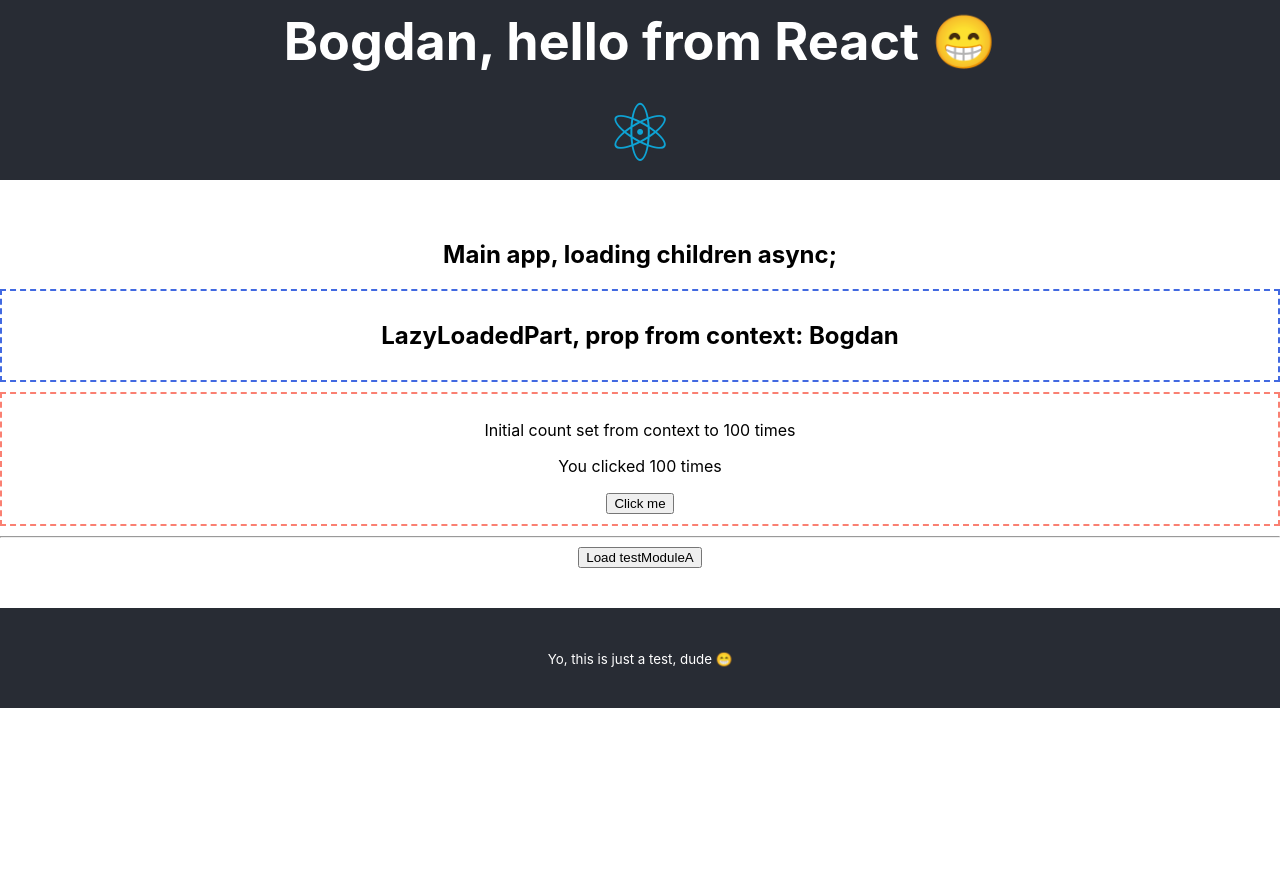
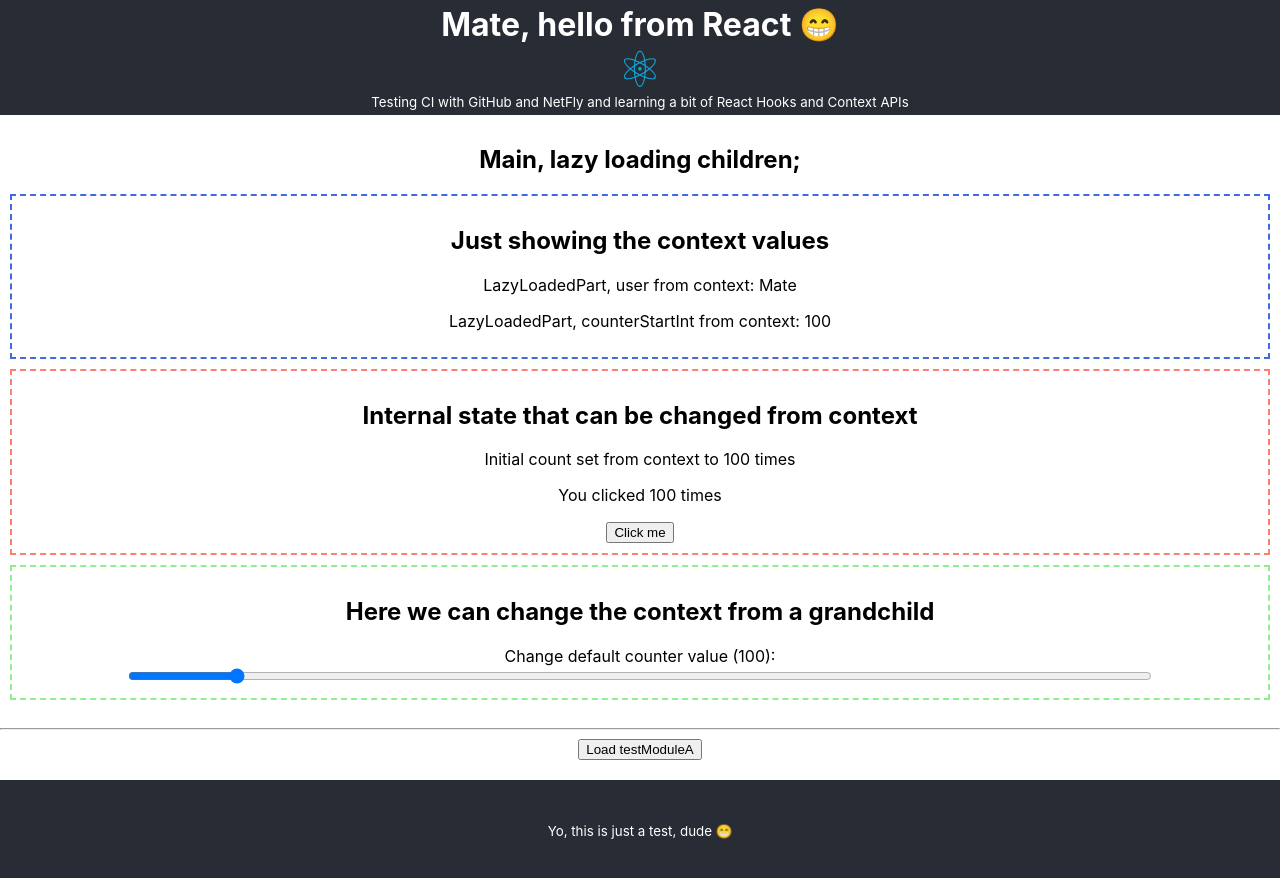
Before and after one commit to BogdanCerovac/NetFly-beta-test, a React (Create React App) app: page / in a window 1280 px wide. Before the commit the page ends 800 px from the top, so only its background shows below. Built offline with nearby package versions, Linux system fonts and the light colour scheme.

Commit message:
Added some visual and textual improvements

```diff
--- a/src/App.css
+++ b/src/App.css
@@ -1,6 +1,7 @@
 body,html,
 #root{
   height:100%;
+  font-size:16px;
 }
 
 .App {
@@ -15,17 +16,18 @@ body,html,
   flex-direction: column;
   align-items: center;
   justify-content: center;
-  font-size: calc(10px + 2vmin);
+  font-size: 1rem;
   color: white;
+  padding:5px 0;
 }
 
 .App-header h1{
-  margin:10px 0;
+  margin: 0;
 }
 
 .App-main{
-  padding:20px 0;
-  margin:20px 0;
+  padding:0;
+  margin:0;
 }
 
 .App-footer{
--- a/src/App.js
+++ b/src/App.js
@@ -1,7 +1,7 @@
-import React from 'react';
+import React, {useState} from 'react';
 import './App.css';
 
-import { UserProvider } from './contexts/UserContext';
+import UserContext from './contexts/UserContext';
 
 import MainApp from './components/MainApp';
 
@@ -19,14 +19,22 @@ const handleClick = () => {
 
 function App() {
 
-  const user = { name: 'Bogdan', counterStartInt: 100 }
+  const [user, setUser] = useState("Mate");
+  const [counterStartInt, setCounterStartInt] = useState(100);
+
+  const providerValue = React.useMemo(() => ({
+    user, setUser,
+    counterStartInt, setCounterStartInt,
+  }), [user, counterStartInt]);
+
 
   return (
-    <UserProvider value={user}>
+    <UserContext.Provider value={providerValue}>
       <div className="App">
           <header className="App-header">
-            <h1>{user.name}, hello from React <span role="img" aria-label="Smiley">😁</span></h1>
-            <span role="img" aria-label="React icon" style={{fontSize: 80, color: "#0ea3d4"}}>⚛</span>
+            <h1>{user}, hello from React <span role="img" aria-label="Smiley">😁</span></h1>
+            <span role="img" aria-label="React icon" style={{fontSize: 50, color: "#0ea3d4", lineHeight: 1}}>⚛</span>
+            <small>Testing CI with GitHub and NetFly and learning a bit of React Hooks and Context APIs</small>
           </header>
 
           <main className="App-main">
@@ -43,7 +51,7 @@ function App() {
             <small>Yo, this is just a test, dude <span role="img" aria-label="Smiley">😁</span></small>
           </footer>
       </div>
-    </UserProvider>
+    </UserContext.Provider>
   );
 }
 
--- a/src/components/LazyLoadedHooked.js
+++ b/src/components/LazyLoadedHooked.js
@@ -1,23 +1,38 @@
-import React, {useState, useContext} from 'react';
+import React, {useState, useContext, useEffect} from 'react';
 
 import './LazyLoadedHooked.css';
 
-import { UserConsumer } from '../contexts/UserContext';
+import UserContext from '../contexts/UserContext';
 
 const LazyLoadedHooked =  ({props}) => {
 
-    const contextValue = useContext(UserConsumer);
+    const contextValue = useContext(UserContext.Consumer);
     console.log("LazyLoadedHooked contextValue", contextValue);
 
     const defaultLocal = 0;
 
-    const initialCount = (contextValue) ? contextValue.counterStartInt : defaultLocal;
+    let initialCountDyn = (contextValue.counterStartInt) ? contextValue.counterStartInt : defaultLocal;
 
-    const [count, setCount] = useState(initialCount);
+    const [count, setCount] = useState(contextValue.counterStartInt);
+
+    const [initialCount, setInitialCount] = useState(initialCountDyn);
+
+
+    useEffect(
+        () => {
+            setCount(parseInt(contextValue.counterStartInt))
+          return () => {
+            setInitialCount(0);
+          };
+        },
+        [contextValue.counterStartInt],
+    );
+
     return (
 
         <div className="LazyLoadedHooked">
-            {initialCount !== defaultLocal &&
+            <h2>Internal state that can be changed from context</h2>
+            {initialCount.current !== defaultLocal &&
                 <p>Initial count set from context to {count} times</p>
             }
             <p>You clicked {count} times</p>
--- /dev/null
+++ b/src/components/LazyLoadedInput.css
@@ -0,0 +1,6 @@
+.LazyLoadedInput{
+        border:2px dashed lightgreen;
+        padding: 10px;
+        margin:10px 0;
+
+}
--- /dev/null
+++ b/src/components/LazyLoadedInput.js
@@ -0,0 +1,29 @@
+import React, {useContext} from 'react';
+import './LazyLoadedInput.css';
+
+import UserContext from '../contexts/UserContext';
+
+
+const LazyLoadedInput = () => {
+
+    const contextValue = useContext(UserContext.Consumer);
+    console.log("LazyLoadedHooked contextValue", contextValue);
+
+    return(
+        <UserContext.Consumer>
+
+        {({ counterStartInt, setCounterStartInt }) => (
+            <div className="LazyLoadedInput">
+                <h2>Here we can change the context from a grandchild</h2>
+                <label>
+                    Change default counter value ({counterStartInt}):<br />
+                    <input type="range" min="0" max="999" style={{ width: "80vw", fontSize: "1.5rem" }} value={counterStartInt} onChange={e  =>  setCounterStartInt( e.target.value )}  />
+                </label>
+            </div>
+        )}
+
+        </UserContext.Consumer>
+    )
+}
+
+export default LazyLoadedInput;
--- a/src/components/LazyLoadedPart.js
+++ b/src/components/LazyLoadedPart.js
@@ -9,7 +9,13 @@ const LazyLoadedPart = () => {
     return(
         <UserConsumer>
         {props => {
-          return <div className="LazyLoadedPart"><h2>LazyLoadedPart, prop from context: {props.name}</h2></div>
+          return (
+            <div className="LazyLoadedPart">
+              <h2>Just showing the context values</h2>
+              <p>LazyLoadedPart, user from context: {props.user}</p>
+              <p>LazyLoadedPart, counterStartInt from context: {props.counterStartInt}</p>
+            </div>
+          )
         }}
       </UserConsumer>
     );
--- /dev/null
+++ b/src/components/MainApp.css
@@ -0,0 +1,3 @@
+.main-app{
+    padding:10px;
+}
--- a/src/components/MainApp.js
+++ b/src/components/MainApp.js
@@ -1,17 +1,20 @@
 import React, { Suspense } from 'react';
+import './MainApp.css';
 
 const LazyLoadedPart = React.lazy(() => import(/* webpackChunkName: "LazyLoadedPart" */ './LazyLoadedPart'));
 const LazyLoadedHooked = React.lazy(() => import(/* webpackChunkName: "LazyLoadedHooked" */ './LazyLoadedHooked'));
+const LazyLoadedInput = React.lazy(() => import(/* webpackChunkName: "LazyLoadedInput" */ './LazyLoadedInput'));
 
 const MainApp = ({props}) => {
     //const user = useContext(UserContext);
     return(
         <div className="main-app">
-            <h2>Main app, loading children async;</h2>
+            <h2>Main, lazy loading children;</h2>
             {props}
-            <Suspense fallback={'Loading LazyLoadedParts...'}>
+            <Suspense fallback={'Loading children, please wait a moment or two...'}>
                 <LazyLoadedPart />
                 <LazyLoadedHooked />
+                <LazyLoadedInput />
             </Suspense>
         </div>
     );
--- a/src/contexts/UserContext.js
+++ b/src/contexts/UserContext.js
@@ -1,8 +1,8 @@
 import React from 'react';
 
+
 const UserContext = React.createContext({});
+UserContext.displayName = 'UserContextDefinedName';
 
-export const UserProvider = UserContext.Provider;
-export const UserConsumer = UserContext.Consumer;
 
 export default UserContext;
```
